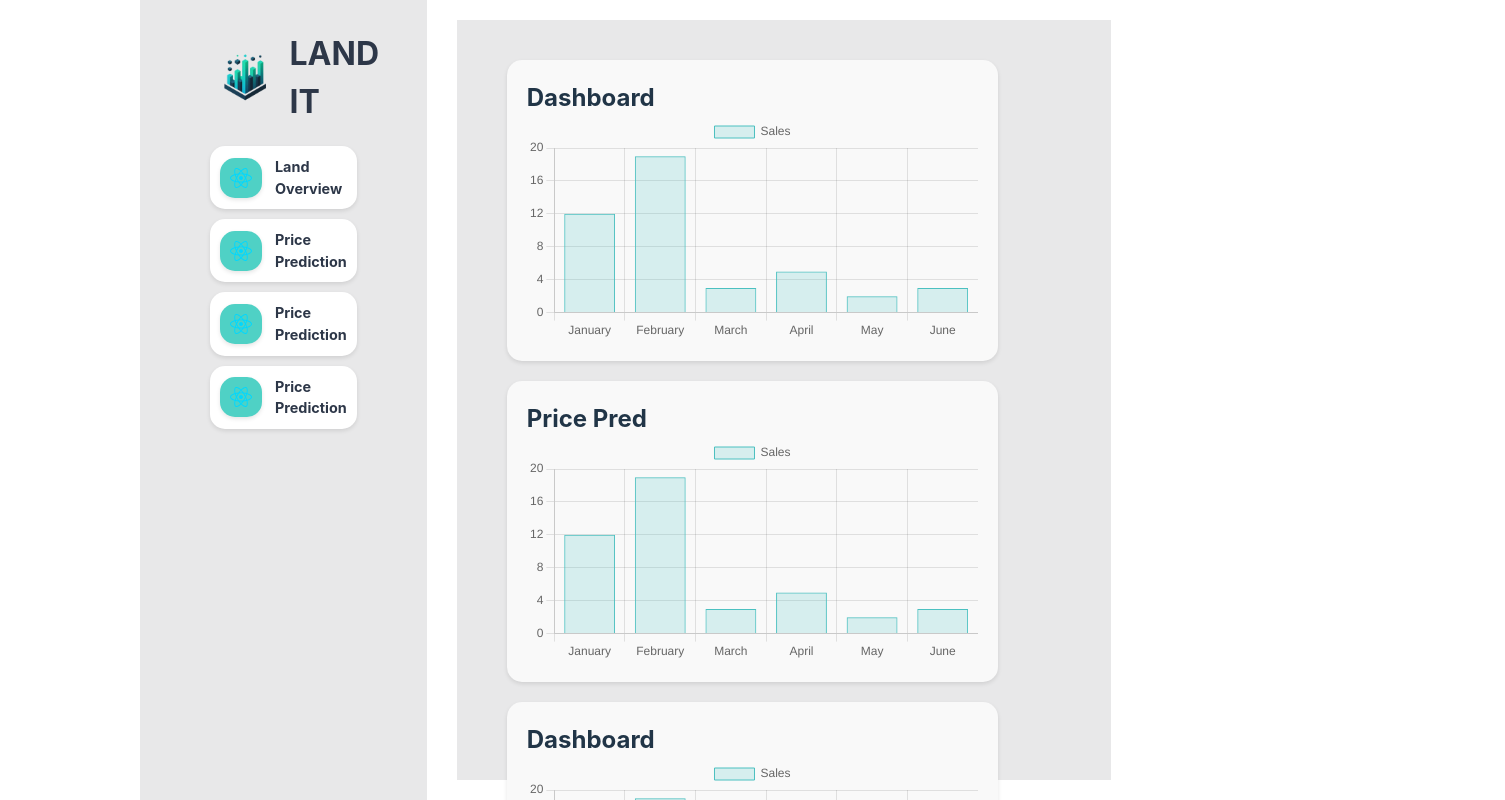
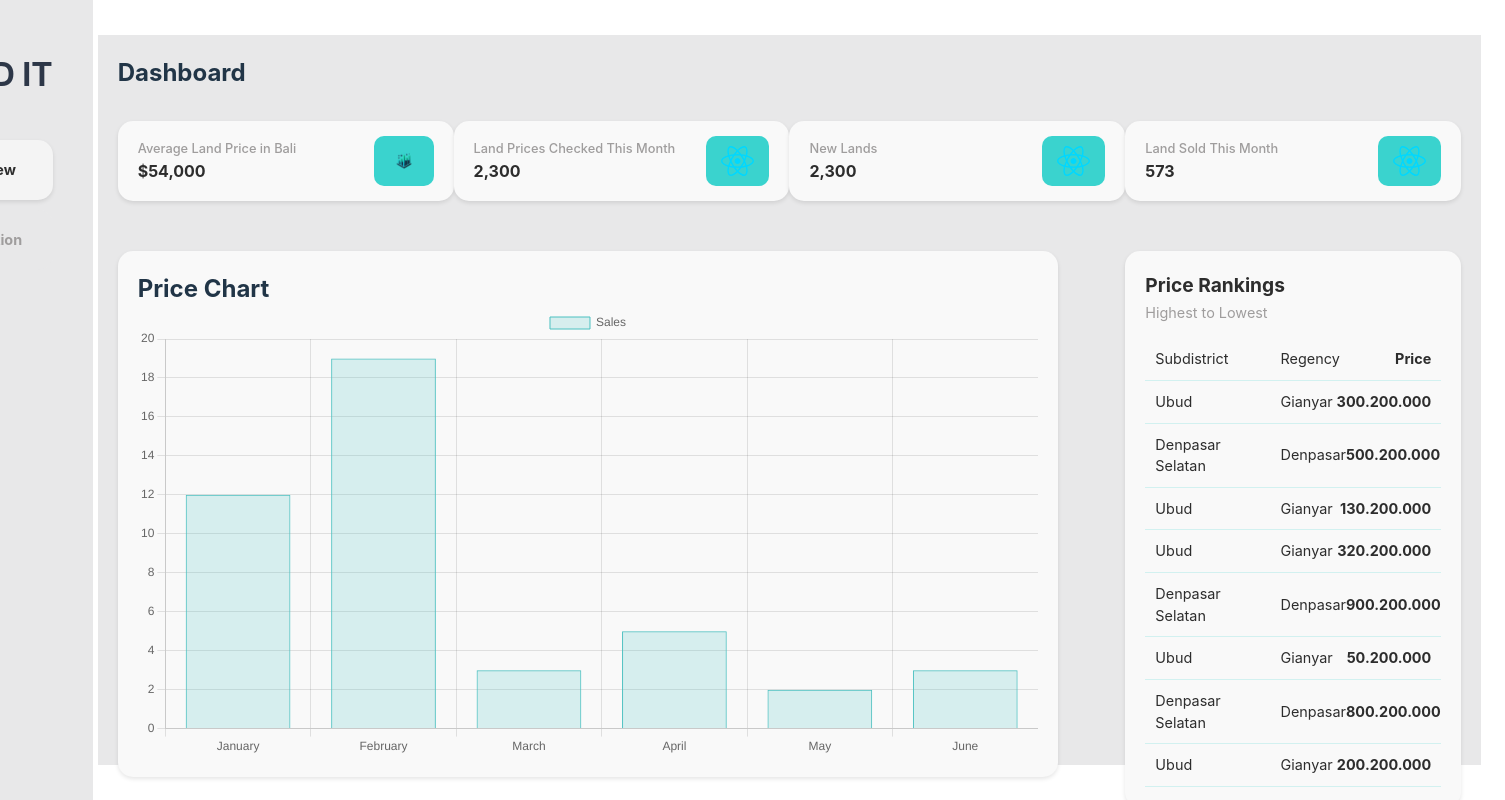
Before and after one commit to wahpram/DAV-Bali-Land-Price-Prediction, a React (Vite) app in the folder website/frontend/: page / in a window 1280 px wide. Shown: the top 800 px of the page, 1505 px wide, since content can reach past the window. Built offline with nearby package versions, Linux system fonts and the light colour scheme.

Commit message:
Added AnalyticCard, SummaryTab Components and Sidebar Changes

```diff
--- a/website/frontend/src/App.jsx
+++ b/website/frontend/src/App.jsx
@@ -8,7 +8,6 @@ import './App.css';
 function App() {
   return (
     <div className="App">
-      {/* <Header /> */}
       <div className="dashboard">
         <Sidebar />
         <MainContent />
--- /dev/null
+++ b/website/frontend/src/components/AnalyticCard.css
@@ -0,0 +1,37 @@
+
+.AnalyticCard-box {
+    background-color:  #f9f9f9;
+    display: flex;
+    width: 350px;
+    padding: 15px 20px;
+    align-items: center;
+    justify-content: space-between;
+    border-radius: 15px;
+    box-shadow: 0 2px 4px rgba(0, 0, 0, 0.1);
+}
+
+.AnalyticCard-Text-Box-1 {
+    color: #9f9d9d;
+    font-weight: 500;
+    font-size: 0.8em;
+}
+
+.AnalyticCard-Text-Box-2 {
+    font-weight: bold;
+    font-size: 1em;
+    color: #2d2d2d;
+}
+
+.AnalyticCard-Image-Box {
+    background-color: #3ad3ce;
+    margin-left: auto;
+    display: flex;
+    align-content: end;
+    padding: 10px 15px;
+    border-radius: 10px;
+  }
+
+.AnalyticCard-Image-Box img {
+    height: 30px;
+    width: auto;
+}
--- /dev/null
+++ b/website/frontend/src/components/AnalyticCard.jsx
@@ -0,0 +1,27 @@
+// src/components/AnalyticCard.jsx
+import React from 'react';
+import './AnalyticCard.css';
+
+const AnalyticCard = ({ title, value, image }) => {
+  return (
+    <div className='AnalyticCard-box'>
+        <div className='AnalyticCard-Text-Box'>
+            <div className='AnalyticCard-Text-Box-1'>
+                <span>{title}</span>
+            </div>
+            <div className='AnalyticCard-Text-Box-2'>
+                <span>{value}</span>
+            </div>
+        </div>
+
+        <div>
+            <div className='AnalyticCard-Image-Box'>
+                <img src={image}/>
+            </div>
+        </div>
+
+    </div>
+  );
+};
+
+export default AnalyticCard;
--- a/website/frontend/src/components/MainContent.css
+++ b/website/frontend/src/components/MainContent.css
@@ -1,38 +1,65 @@
 /* src/components/MainContent.css */
 .main-content {
-    width: 80%;
-    max-width: 1200px;
+    width: 70%;
     height: max-content;
-    margin: 20px 30px;
+    display: flex;
+    flex-direction: column;
+    margin: 20px 0px;
     padding: 20px;
     background-color: #f9f9f9;
     border-radius: 15px;
     box-shadow: 0 2px 4px rgba(0, 0, 0, 0.1);
   }
 
-  /* src/components/MainContent.css */
-.main-content-back {
-    width: 100%;
-    max-width: 1200px;
-    /* height: max-content; */
-    margin: 20px 30px;
+  .main-content-container {
+    display: flex;
+    justify-content: space-between;
+  }
+
+.base {
+    width: 80%;
+    margin: 35px 5px;
     padding: 20px;
     background-color: #e8e8e9;
 
   }
 
-  h1 {
-    margin-bottom: 20px;
-  }
-
   .maincontent-box-1 {
     display: flex;
     align-items: center;
-    background-color: #ffffff; /* White background for the bounding box */
+    background-color: #ffffff;
     padding: 10px;
     border-radius: 15px;
-    box-shadow: 0 2px 4px rgba(0, 0, 0, 0.1); /* Optional: add a shadow for better visibility */
-    margin-bottom: 10px;
-    margin-left: 70px;
-    margin-right: 70px;
+    box-shadow: 0 2px 4px rgba(0, 0, 0, 0.1);
   }
+
+  .AnalyticCard {
+    margin: 30px 0px;
+    display: flex;
+    flex-direction: row;
+    justify-content: space-between;
+
+    }
+
+    .SummaryTab {
+      width: 25%;
+      margin: 20px 0px;
+      padding: 20px;
+      background-color: #f9f9f9;
+      border-radius: 15px;
+      box-shadow: 0 2px 4px rgba(0, 0, 0, 0.1);
+    }
+
+    .SummaryTab h2{
+      margin-bottom: 2px;
+      font-weight: bold;
+      font-size: 1.2em;
+      color: #2d2d2d;
+    }
+
+    .SummaryTab h3{
+      margin-bottom: 15px;
+      font-weight: normal;
+      font-size: 0.9em;
+      color: #9f9d9d;
+    }
--- a/website/frontend/src/components/MainContent.jsx
+++ b/website/frontend/src/components/MainContent.jsx
@@ -2,21 +2,74 @@
 import React from 'react';
 import Chart from './Chart';
 import './MainContent.css';
+import AnalyticCard from './AnalyticCard';
+import SummaryTab from './SummaryTab';
+
+import sidebarLogo from '../assets/landit.png'; // Add your sidebar logo image in the assets folder
+import sidebarLogo2 from '../assets/react.svg'; // Add your sidebar logo image in the assets folder
+
+const analyticData = [
+  { title: 'Average Land Price in Bali', value: "$54,000", image: sidebarLogo },
+  { title: 'Land Prices Checked This Month', value: "2,300", image: sidebarLogo2 },
+  { title: 'New Lands', value: "2,300", image: sidebarLogo2 },
+  { title: 'Land Sold This Month', value: "573", image: sidebarLogo2 },
+];
+
+const priceOverview = [
+  { subdistrict: 'Subdistrict', regency: 'Regency', price: 'Price'},
+  { subdistrict: 'Ubud', regency: 'Gianyar', price: '300.200.000'},
+  { subdistrict: 'Denpasar Selatan', regency: 'Denpasar', price: '500.200.000'},
+  { subdistrict: 'Ubud', regency: 'Gianyar', price: '130.200.000'},
+  { subdistrict: 'Ubud', regency: 'Gianyar', price: '320.200.000'},
+  { subdistrict: 'Denpasar Selatan', regency: 'Denpasar', price: '900.200.000'},
+  { subdistrict: 'Ubud', regency: 'Gianyar', price: '50.200.000'},
+  { subdistrict: 'Denpasar Selatan', regency: 'Denpasar', price: '800.200.000'},
+  { subdistrict: 'Ubud', regency: 'Gianyar', price: '200.200.000'}
+];
+
+// const landforsaleOverview = [
+//   { subdistrict: 'Subdistrict', regency: 'Regency', total: 'Total'},
+//   { subdistrict: 'Ubud', regency: 'Gianyar', total: '51'},
+//   { subdistrict: 'Denpasar Selatan', regency: 'Denpasar', total: '32'},
+//   { subdistrict: 'Ubud', regency: 'Gianyar', total: '45'},
+//   { subdistrict: 'Ubud', regency: 'Gianyar', total: '32'}
+// ];
 
 const MainContent = () => {
   return (
-    <div className="main-content-back">
-      <div className="main-content">
+    <div className="base">
+      <div>
         <h2>Dashboard</h2>
-        <Chart />
       </div>
-      <div className="main-content">
-        <h2>Price Pred</h2>
-        <Chart />
+
+      <div className='AnalyticCard'>
+        {analyticData.map((data, index) => (
+        <AnalyticCard key={index} title={data.title} value={data.value} image={data.image} />
+        ))}
       </div>
-      <div className="main-content">
-        <h2>Dashboard</h2>
-        <Chart />
+
+      <div className="main-content-container">
+        <div className="main-content">
+          <h2>Price Chart</h2>
+          <Chart />
+        </div>
+
+        <div className='SummaryTab'>
+          <h2>Price Rankings</h2>
+          <h3>Highest to Lowest</h3>
+          {priceOverview.map((priceData, index) => (
+          <SummaryTab key={index} subdistrict={priceData.subdistrict} regency={priceData.regency} price={priceData.price}/>
+          ))}
+        </div>
+
+        {/* <div className='SummaryTab'>
+          <h2>Land for Sale</h2>
+          <h3>Most to Least</h3>
+          {landforsaleOverview.map((landData, index) => (
+          <SummaryTab key={index} subdistrict={landData.subdistrict} regency={landData.regency} price={landData.total}/>
+          ))}
+        </div> */}
+
       </div>
     </div>
 
--- a/website/frontend/src/components/Sidebar.css
+++ b/website/frontend/src/components/Sidebar.css
@@ -1,6 +1,6 @@
 /* src/components/Sidebar.css */
 .sidebar {
-    width: 350px;
+    width: 5 0px;
     background-color: #e8e8e9;
     /* background-color: #4a7eb3; */
     color: #2D3748;
@@ -43,16 +43,29 @@
     font-weight: bold;
   }
 
-  .sidebar-box-1 {
+  .sidebar-box-1-active {
     display: flex;
     align-items: center;
-    background-color: #ffffff; /* White background for the bounding box */
+    background-color: #f4f4f4; /* White background for the bounding box */
+    color: #2d2d2d;
     padding: 10px;
     border-radius: 15px;
     box-shadow: 0 2px 4px rgba(0, 0, 0, 0.1); /* Optional: add a shadow for better visibility */
     margin-bottom: 10px;
     margin-left: 70px;
-    margin-right: 70px;
+    margin-right: 40px;
+  }
+
+  .sidebar-box-1-inactive {
+    display: flex;
+    align-items: center;
+    background-color: #e8e8e9; /* White background for the bounding box */
+    padding: 10px;
+    border-radius: 15px;
+    margin-bottom: 10px;
+    margin-left: 70px;
+    margin-right: 40px;
+    color: #9f9d9d;
   }
 
   .sidebar-box-2 {
--- a/website/frontend/src/components/Sidebar.jsx
+++ b/website/frontend/src/components/Sidebar.jsx
@@ -12,28 +12,14 @@ const Sidebar = () => {
         <span className="sidebar-title-1">LAND IT</span>
       </div>
 
-      <div className='sidebar-box-1'>
+      <div className='sidebar-box-1-active'>
         <div className='sidebar-box-2'>
           <img src={sidebarLogo2} className='sidebar-logo-2'/>
         </div>
         <span className="sidebar-title-2">Land Overview</span>
       </div>
 
-      <div className='sidebar-box-1'>
-        <div className='sidebar-box-2'>
-          <img src={sidebarLogo2} className='sidebar-logo-2'/>
-        </div>
-        <span className="sidebar-title-2">Price Prediction</span>
-      </div>
-
-      <div className='sidebar-box-1'>
-        <div className='sidebar-box-2'>
-          <img src={sidebarLogo2} className='sidebar-logo-2'/>
-        </div>
-        <span className="sidebar-title-2">Price Prediction</span>
-      </div>
-
-      <div className='sidebar-box-1'>
+      <div className='sidebar-box-1-inactive'>
         <div className='sidebar-box-2'>
           <img src={sidebarLogo2} className='sidebar-logo-2'/>
         </div>
--- /dev/null
+++ b/website/frontend/src/components/SummaryTab.css
@@ -0,0 +1,38 @@
+.SummaryTab-box {
+    /* background-color:  #d24343; */
+    color: #2d2d2d;
+    display: flex;
+    flex-direction: row;
+    padding: 10px;
+    align-items: left;
+    /* justify-content: space-between; */
+    font-size: 0.9em;
+    border-bottom: 0.5px solid rgba(58, 211, 206, 0.2);
+}
+
+.SummaryTab-table-1 {
+    /* align-content: center; */
+    width: 50px;
+    margin-right: 20px;
+    /* background-color: aqua; */
+}
+
+.SummaryTab-table-2 {
+    /* background-color: rgb(58, 211, 206); */
+    margin-left: 20%;
+    display: flex;
+    align-content: center;
+    align-self: center;
+    /* background-color: palegoldenrod; */
+}
+
+.SummaryTab-table-3 {
+    /* background-color: rgb(58, 211, 206); */
+    margin-left: auto;
+    display: flex;
+    align-content: end;
+    align-self: center;
+    /* background-color: palegoldenrod; */
+    font-weight: bold;
+    color: #2d2d2d;
+}
--- /dev/null
+++ b/website/frontend/src/components/SummaryTab.jsx
@@ -0,0 +1,22 @@
+import React from 'react';
+import './SummaryTab.css';
+
+const SummaryTab = ({subdistrict, regency, price}) => {
+    return (
+      <div className="SummaryTab-box">
+
+        <div className='SummaryTab-table-1'>
+            <a>{subdistrict}</a>
+        </div>
+        <div className='SummaryTab-table-2'>
+            <a>{regency}</a>
+        </div>
+        <div className='SummaryTab-table-3'>
+            <a>{price}</a>
+        </div>
+      </div>
+
+    );
+  };
+
+export default SummaryTab;
--- a/website/frontend/src/index.css
+++ b/website/frontend/src/index.css
@@ -4,22 +4,13 @@
   font-weight: 400;
 
   /* color-scheme: light dark; */
-  color: #2D3748;
+  /* color: #2D3748; */
   background-color: #e8e8e9;
 
   font-synthesis: none;
   text-rendering: optimizeLegibility;
   -webkit-font-smoothing: antialiased;
   -moz-osx-font-smoothing: grayscale;
-}
-
-a {
-  font-weight: 500;
-  color: #646cff;
-  text-decoration: inherit;
-}
-a:hover {
-  color: #535bf2;
 }
 
 body {
```
